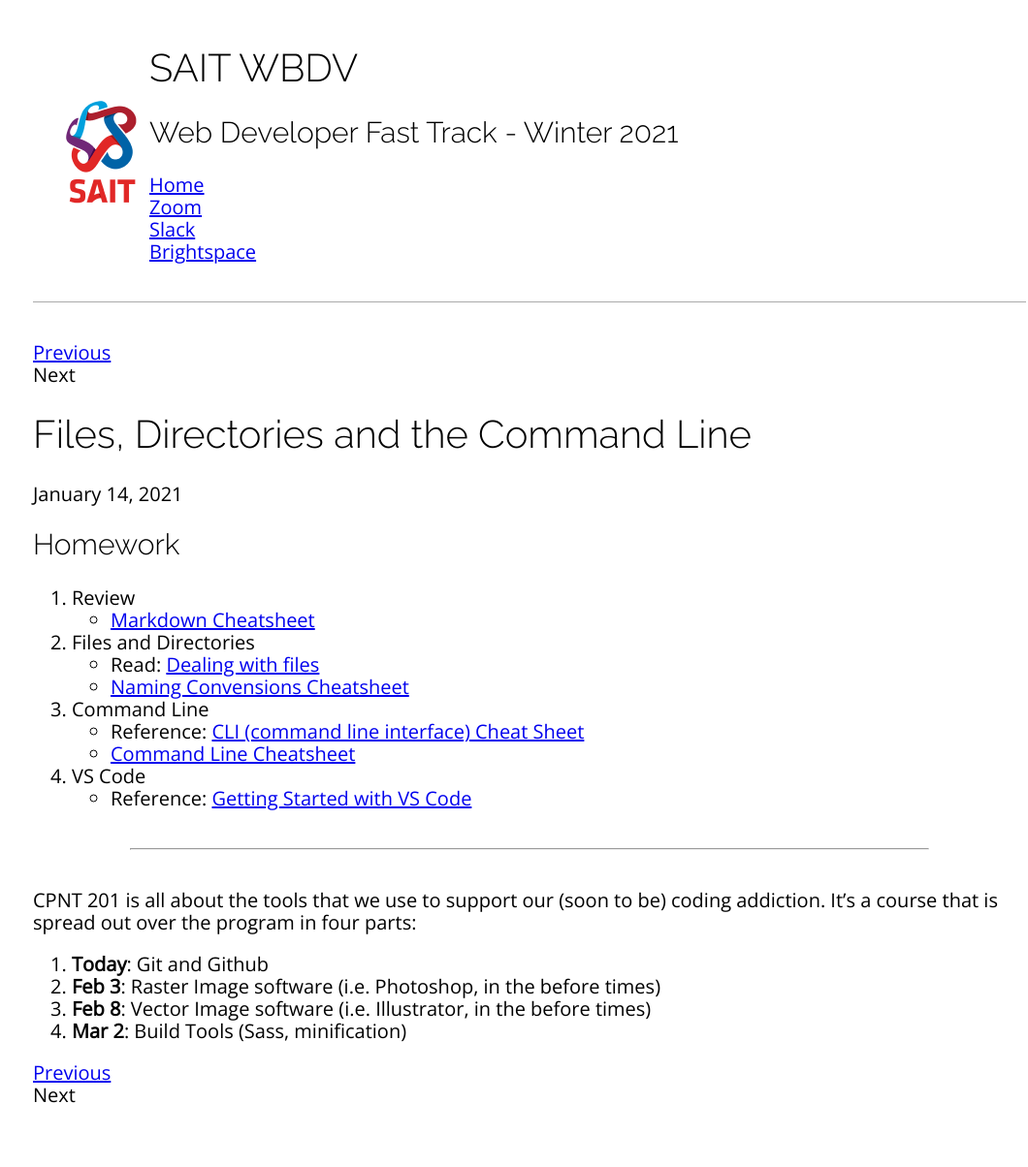
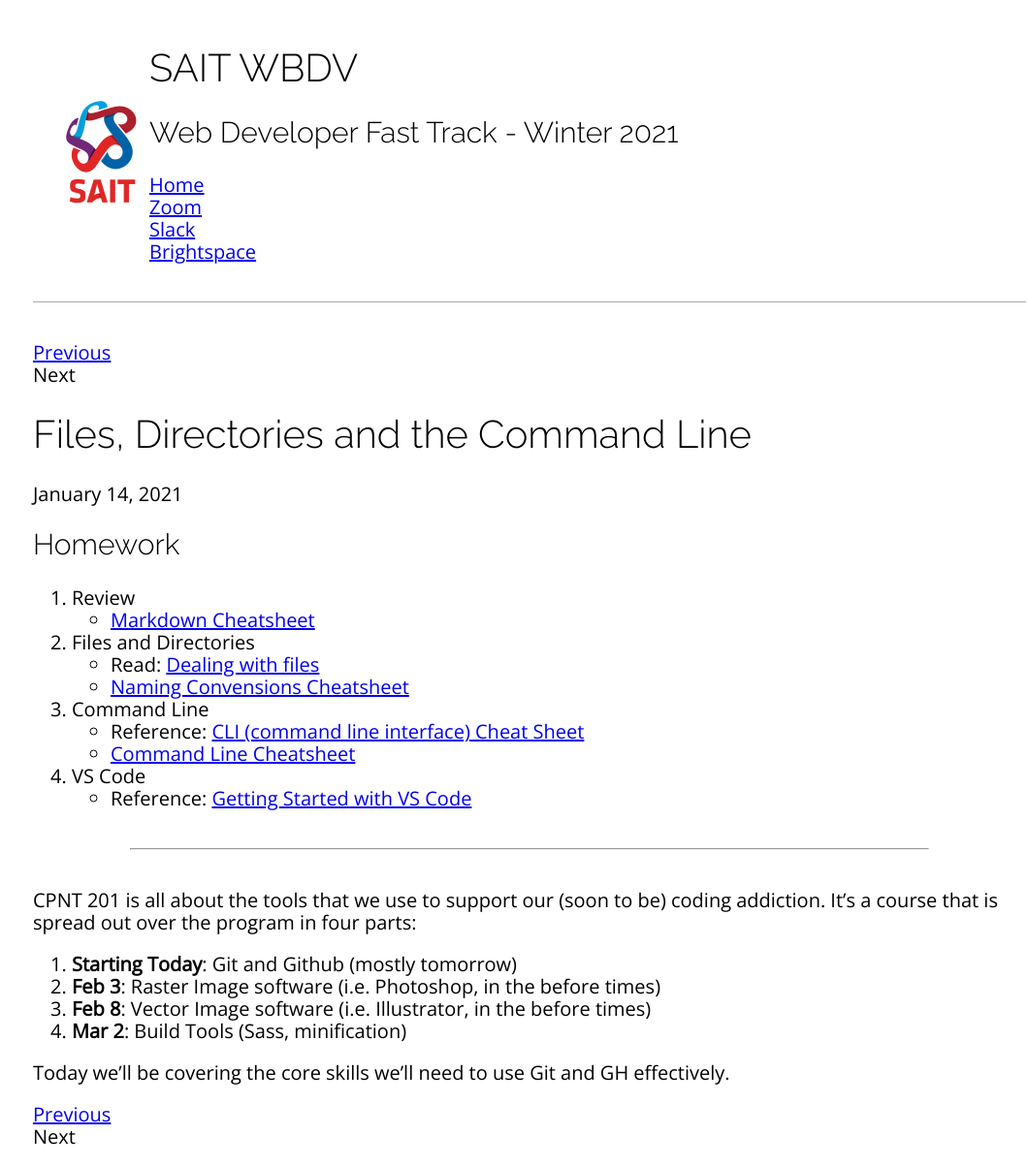
Before and after one commit to sait-wbdv/winter-2021, a Jekyll site: the page built from _posts/2021-01-14-files-directories-markdown.md, in a window 1280 px wide. Shown: the whole page at 97% size, without its empty margins (94-1154 px from the left). Built offline with Jekyll 4.4.1, drawn with Linux system fonts in a browser that asks for light colours; nearby versions of some CDN libraries; before the commit the page ends 1161 px from its top, so only the background shows below that.

Commit message:
added W1R stub

```diff
--- a/_posts/2021-01-14-files-directories-markdown.md
+++ b/_posts/2021-01-14-files-directories-markdown.md
@@ -20,7 +20,29 @@ categories: cpnt201
 
 CPNT 201 is all about the tools that we use to support our (soon to be) coding addiction. It's a course that is spread out over the program in four parts:
 
-1. **Today**: Git and Github
+1. **Starting Today**: Git and Github (mostly tomorrow)
 2. **Feb 3**: Raster Image software (i.e. Photoshop, in the before times)
 3. **Feb 8**: Vector Image software (i.e. Illustrator, in the before times)
 4. **Mar 2**: Build Tools (Sass, minification)
+
+Today we'll be covering the core skills we'll need to use Git and GH effectively.
+
+{% comment %}
+
+---
+
+## 1. Sample SAIT Directory structure
+1. Find this Remote Repo on GH Pages: [https://github.com/sait-wbdv/sait-sample](https://github.com/sait-wbdv/sait-sample)
+2. Download a ZIP of this directory under the green `Code` menu.
+3. Extract the archive and rename/move the directory to a convenient location on your machine.
+4. There are README files in each sub directory to show you how to use them.
+
+---
+
+## VS Code initial setup
+1.
+
+## Terminal demo
+## Cloning your first repo
+
+{% endcomment %}
```
